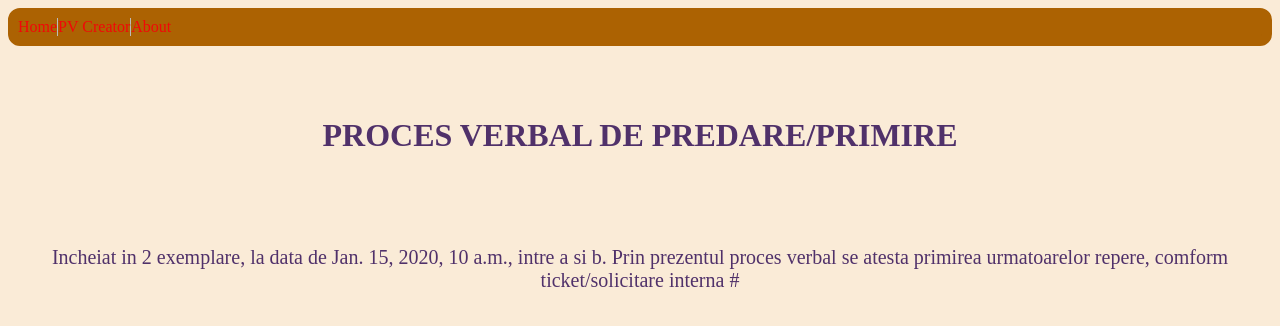
After one commit to marius435/PV_creator, a Django app: template PV_creator/creare_pv/templates/pv_creator.html in a window 1280 px wide. The commit adds this page. Shown: the top 326 px of the page. Run offline with Django 5.2, Linux system fonts and the light colour scheme; the template is opened without the code that fills it: most values are stand-ins (such as "Sample title", 1, 10 or a date in 2020).

Commit message:
Modificari 02.07.2025

```diff
--- a/PV_creator/static/styles.css
+++ b/PV_creator/creare_pv/static/styles.css
@@ -37,39 +37,20 @@ li a:hover:not(.active) {
     background-color: 	#a7a6a7;
 }
 
-/* body {
-    background-color: #ede2d5;
+
+
+p {
+    text-align: center;
+    color: rgb(80, 49, 106);
+    font-size: 20px;
 }
 
-ul {
-    list-style-type: none;
-    margin: 0;
-    padding: 0;
-    overflow: hidden;
-    background-color: #f6e0c7;
+h1 {
+    text-align: center;
+    color: rgb(80, 49, 106);
+    padding-top: 50px;
 }
 
-li {
-    float: left;
-    border-right: 1px solid #bbb;
+.continut_proces {
+    padding-top: 50px;
 }
-
-li:last-child {
-    border-right: none;
-}
-
-li a {
-    display: block;
-    color: white;
-    text-align: centre;
-    padding: 14px 16px;
-    text-decoration: none;
-}
-
-li a:hover:not(.active) {
-    background-color: #111;
-}
-
-.active {
-    background-color: 	#bf9266;
-} */
--- /dev/null
+++ b/PV_creator/creare_pv/templates/pv_creator.html
@@ -0,0 +1,15 @@
+{% extends 'base.html' %}
+
+{% load tags %}
+
+{% current_time "%d/%m/%Y" as the_time %}
+
+{% block content %}
+
+<h1>PROCES VERBAL DE PREDARE/PRIMIRE</h1>
+
+<div class="continut_proces">
+    <p>Incheiat in 2 exemplare, la data de {{ the_time }}, intre a si b. Prin prezentul proces verbal se atesta primirea urmatoarelor repere, comform ticket/solicitare interna #</p>
+</div>
+
+{% endblock %}
--- a/PV_creator/creare_pv/views.py
+++ b/PV_creator/creare_pv/views.py
@@ -14,6 +14,7 @@ def about(request):
     context = { 'current_page': 'about'}
     return render(request, 'about.html', context)
 
+
 # from django.shortcuts import render
 
 # # Create your views here.
```
Also changed, not shown: PV_creator/creare_pv/templatetags/tags.py (added, +8 -0 lines), PV_creator/templates/pv_creator.html (deleted, +0 -7 lines), PV_creator/creare_pv/templates/about.html (renamed from PV_creator/templates/about.html), PV_creator/creare_pv/templates/base.html (renamed from PV_creator/templates/base.html), PV_creator/creare_pv/templates/home.html (renamed from PV_creator/templates/home.html), PV_creator/creare_pv/templatetags/__init__.py (added).
